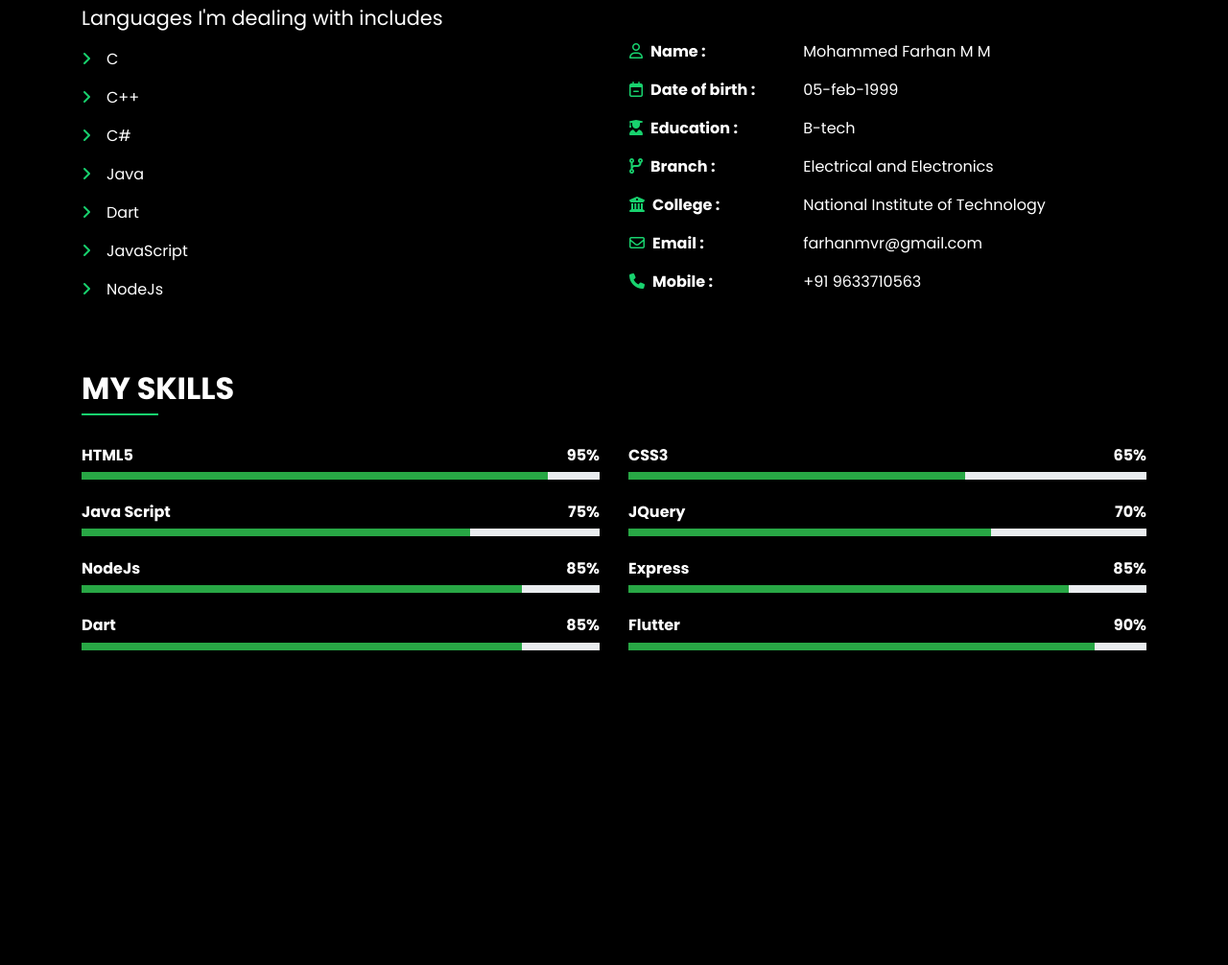
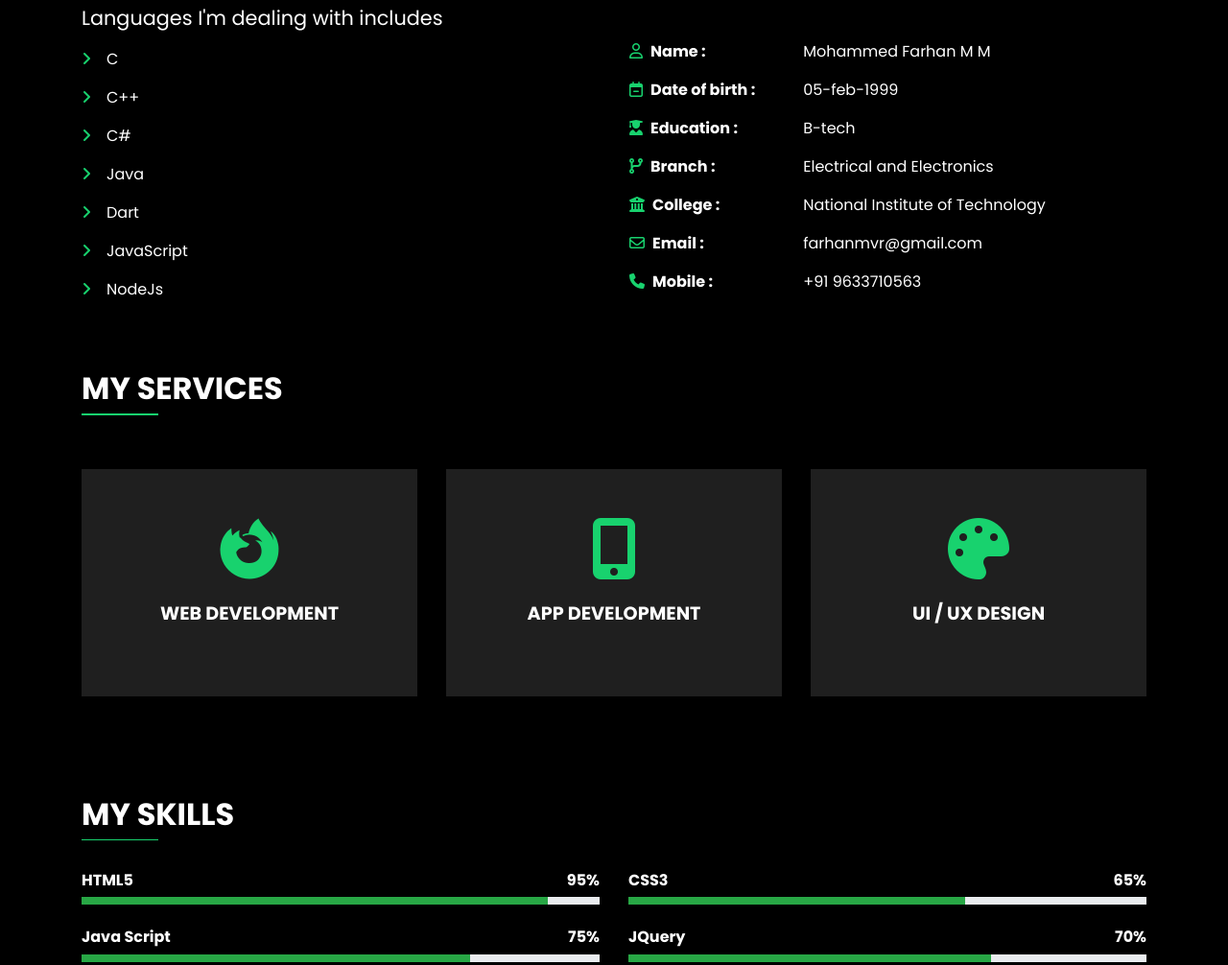
Before and after one commit to farhanmvr/Profile, a plain HTML site: page index.html in a window 1280 px wide. Shown: the part 756-1762 px from the top of the page at 96% size. Before the commit the page ends 1482 px from the top, so only its background shows below. Drawn offline with nearby package versions, Linux system fonts and the light colour scheme.

Commit message:
services section

```diff
--- a/css/style.css
+++ b/css/style.css
@@ -140,9 +140,6 @@ main #home-section .right-section img{
 /* Home section ends */
 
 /* About section starts */
-main #about-section{
-
-}
 main #about-section .left-section .head{
     font-size: 1.3rem;
 }
@@ -156,6 +153,45 @@ main #about-section .key{
     font-weight: 600;
 }
 /* About section ends */
+
+/* Services section starts */
+main #services-section i{
+    font-size: 4rem;
+    color: #18d26e;
+}
+main #services-section .item-card{
+    background: rgba(255, 255, 255, .12);
+    text-align: center;
+    width: 100%;
+    border: .2rem solid transparent;
+    transition: all .3s;
+}
+main #services-section .item-card:hover{
+    border-color: #18d26e;
+}
+main #services-section .item-card h4{
+    text-transform: uppercase;
+    font-weight: 700;
+    font-size: 1.2rem;
+    position: relative;
+    padding-bottom: 1rem;
+}
+main #services-section .item-card h4::after{
+    display: block;
+    content: '';
+    width: 20%;
+    height: .12rem;
+    background: #18d26e;
+    position: absolute;
+    bottom: 0;
+    left: 40%;
+    transform: scaleX(0);
+    transition: all .5s;
+}
+main #services-section .item-card:hover h4::after{
+    transform: scaleX(1);
+}
+/* Services section ends */
 
 /* Skills section starts */
 main #skills-section .container{
--- a/index.html
+++ b/index.html
@@ -41,10 +41,10 @@
                         <a class="nav-link" href="#">About</a>
                     </li>
                     <li class="nav-item px-4">
-                        <a class="nav-link" href="#skills-section">Skills</a>
+                        <a class="nav-link" href="#">Services</a>
                     </li>
                     <li class="nav-item px-4">
-                        <a class="nav-link" href="#">Services</a>
+                        <a class="nav-link" href="#skills-section">Skills</a>
                     </li>
                     <li class="nav-item px-4">
                         <a class="nav-link" href="#">Projects</a>
@@ -144,8 +144,38 @@
         </section>
         <!-- About section ends -->
 
+        <!-- Services section starts -->
+        <section id="services-section" class="pt-5">
+            <div class="container">
+                <div class="section-header d-flex">
+                    <h2>My Services</h2>
+                </div>
+                <div class="row mt-5">
+                    <div class="col-md-4 d-flex justify-content-center">
+                        <div class="item-card py-5">
+                            <i class="fab fa-firefox-browser"></i>
+                            <h4 class="mt-4">Web Development</h4>
+                        </div>
+                    </div>
+                    <div class="col-md-4 d-flex justify-content-center">
+                        <div class="item-card py-5">
+                            <i class="fas fa-mobile-alt"></i>
+                            <h4 class="mt-4">App Development</h4>
+                        </div>
+                    </div>
+                    <div class="col-md-4 d-flex justify-content-center">
+                        <div class="item-card py-5">
+                            <i class="fas fa-palette"></i>
+                            <h4 class="mt-4">UI / UX Design</h4>
+                        </div>
+                    </div>
+                </div>
+            </div>
+        </section>
+        <!-- Services section ends -->
+
         <!-- Skills section starts -->
-        <section id="skills-section">
+        <section id="skills-section" class="pt-5">
             <div class="container">
                 <div class="section-header d-flex">
                     <h2>My Skills</h2>
```
